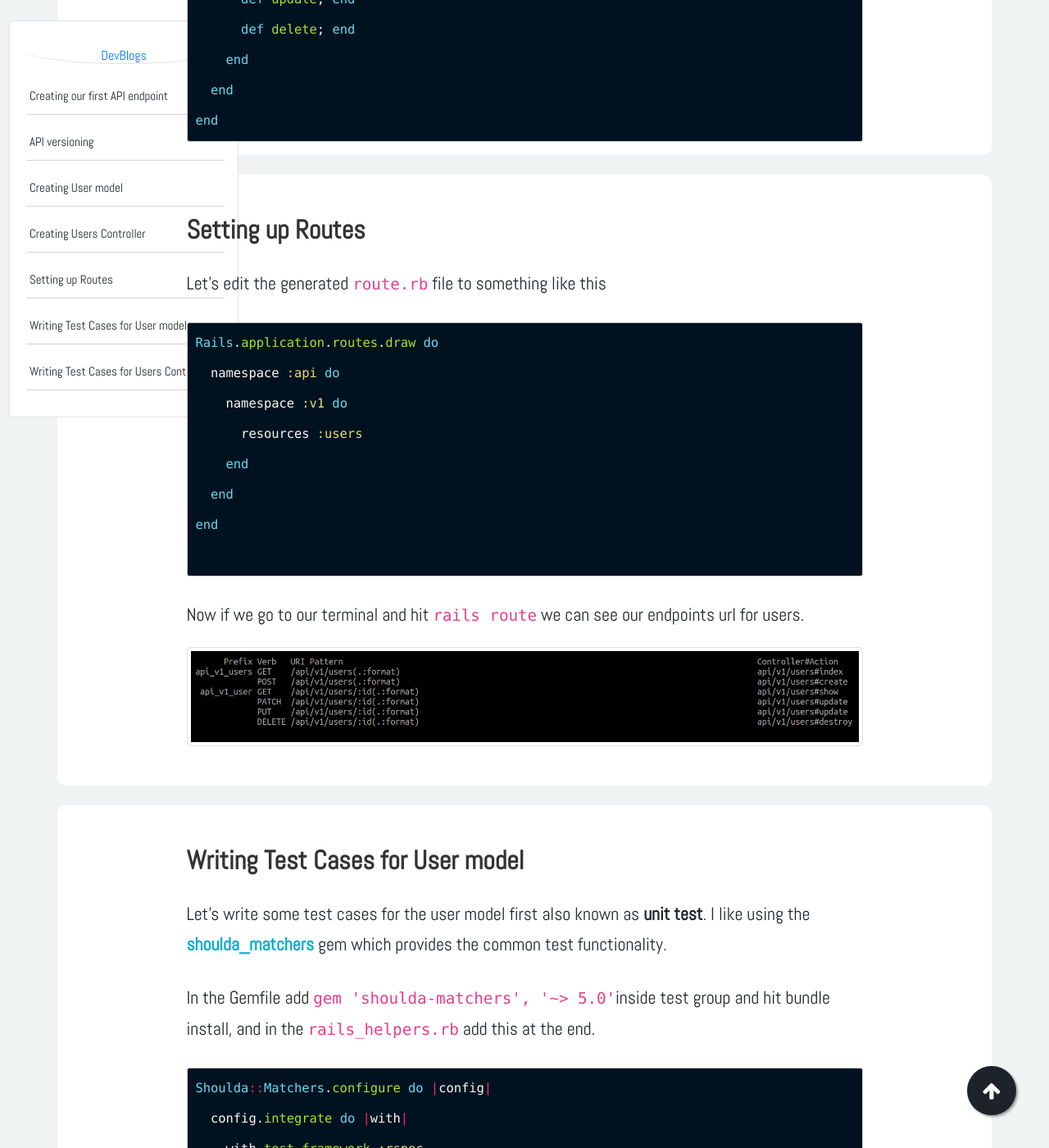
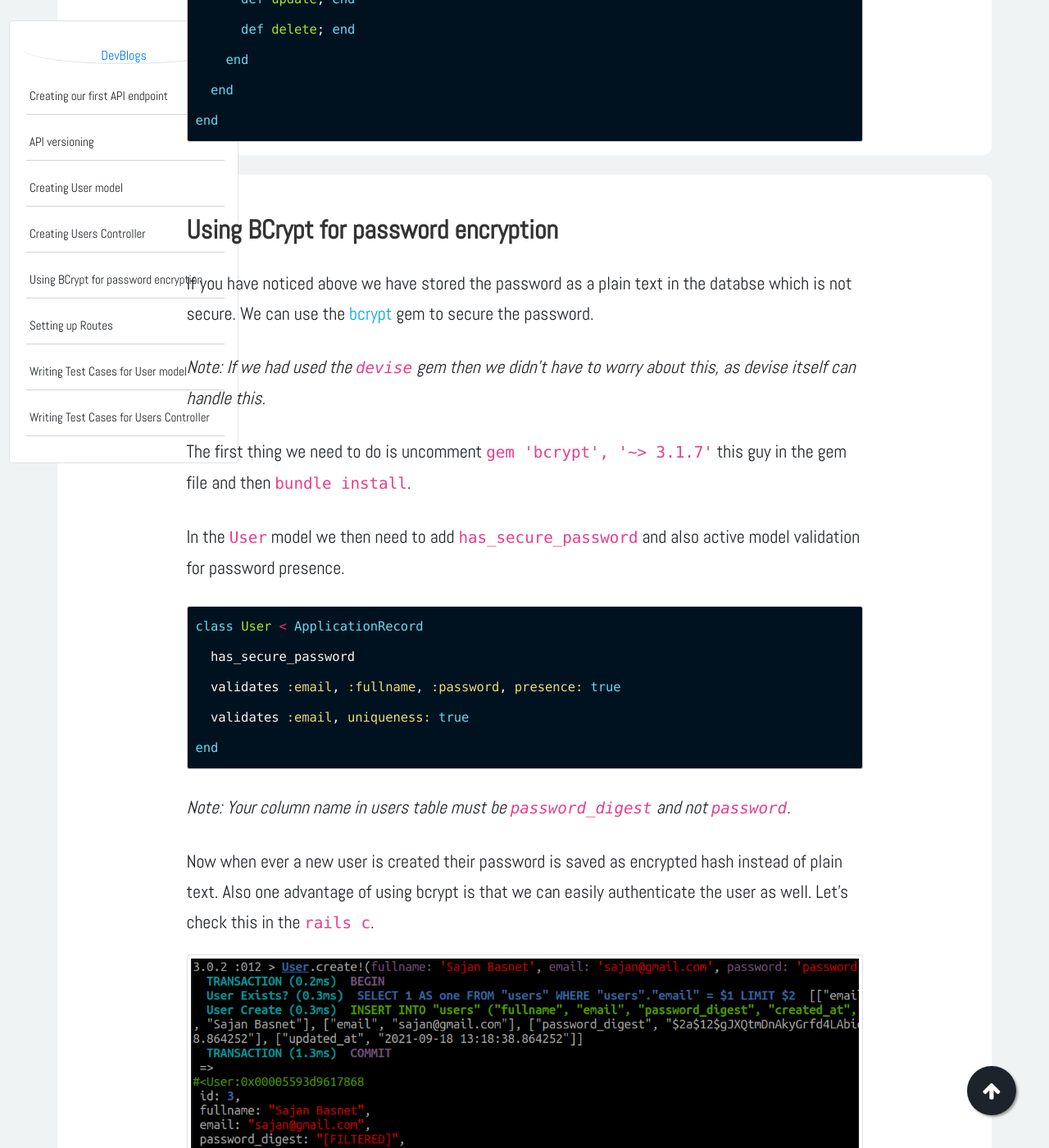
Before and after one commit to developerBlogs/developerBlogs.github.io, a Jekyll site: the page built from _posts/2021-08-29-rails_api_series-02.markdown, in a window 1280 px wide and 1400 px high, scrolled down 4318 px. Shown: the whole window at 82% size. Built offline with Jekyll 4.4.1, drawn with Linux system fonts in a browser that asks for light colours; emoji names are drawn with the system emoji font; some web fonts are replaced; comment, search, counter and statistics services are not loaded; some of the changed text lies outside the part shown.

Commit message:
blog correction

````diff
--- a/_posts/2021-08-29-rails_api_series-02.markdown
+++ b/_posts/2021-08-29-rails_api_series-02.markdown
@@ -114,6 +114,36 @@ end
 
 <div class="row article-container mb-4">
 <div class="col-lg-9 col-md-9 mx-auto pt-3">
+## Using BCrypt for password encryption
+
+If you have noticed above we have stored the password as a plain text in the databse which is not secure. We can use the <a href="https://github.com/bcrypt-ruby/bcrypt-ruby" target="_blank" noreferrer>bcrypt</a> gem to secure the password.
+
+*Note: If we had used the `devise` gem then we didn't have to worry about this, as devise itself can handle this.*
+
+The first thing we need to do is uncomment `gem 'bcrypt', '~> 3.1.7'` this guy in the gem file and then `bundle install`.
+
+In the `User` model we then need to add `has_secure_password` and also active model validation for password presence.
+
+```ruby
+class User < ApplicationRecord
+  has_secure_password
+  validates :email, :fullname, :password, presence: true
+  validates :email, uniqueness: true
+end
+```
+
+*Note: Your column name in users table must be `password_digest` and not `password`.*
+
+Now when ever a new user is created their password is saved as encrypted hash instead of plain text. Also one advantage of using bcrypt is that we can easily authenticate the user as well. Let's check this in the `rails c`.
+<img class= "img-fluid img-thumbnail img-space" src="{{site.baseurl}}/assets/img/post8/bcrypt1.png">
+<img class= "img-fluid img-thumbnail img-space" src="{{site.baseurl}}/assets/img/post8/bcrypt2.png">
+<img class= "img-fluid img-thumbnail img-space" src="{{site.baseurl}}/assets/img/post8/bcrypt3.png">
+For more information on how Bcrypt works you can read <a href="https://emmanuelhayford.com/understanding-the-bcrypt-hashing-function-and-its-role-in-rails/" target="_blank" noreferrer>here</a>
+</div>
+</div>
+
+<div class="row article-container mb-4">
+<div class="col-lg-9 col-md-9 mx-auto pt-3">
 ## Setting up Routes
 
 Let's edit the generated `route.rb` file to something like this
@@ -161,6 +191,7 @@ RSpec.describe User, type: :model do
   it { should validate_presence_of(:email) }
   it { should validate_presence_of(:fullname) }
   it {should validate_uniqueness_of(:email)}
+  it {should validate_presence_of(:password)}
 end
 ```
 
@@ -172,7 +203,7 @@ Our `user.rb` model will look something like this now
 
 ```ruby
 class User < ApplicationRecord
-  validates :email, :fullname, presence: true
+  validates :email, :fullname, :password, presence: true
   validates :email, uniqueness: true
 end
 ```
````
Also changed, not shown: _posts/2021-09-16-rails_api_series-04.markdown (+1 -31 lines), _drafts/2021-09-27-user_authentication_with_react.markdown (renamed from _posts/2021-09-27-user_authentication_with_react.markdown).
